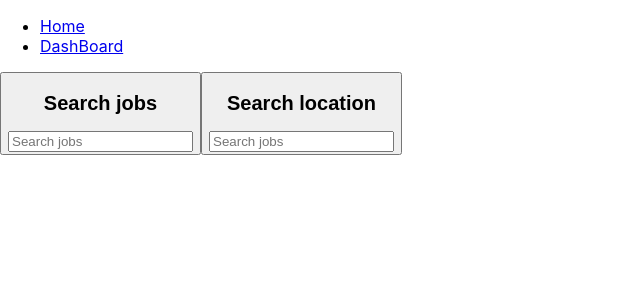
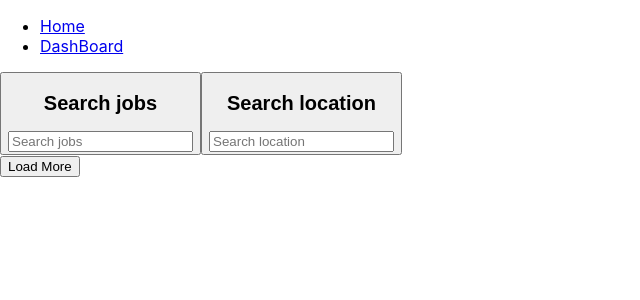
Before and after one commit to ianflod/project_jobby, a React (Create React App) app in the folder client/: page / in a window 1280 px wide. Shown: the top 300 px of the page, without its empty margins (0-640 px from the left). Built offline with nearby package versions, Linux system fonts and the light colour scheme; no server answers.

Commit message:
pagination

```diff
--- a/client/src/components/ReedJobs/ReedJobsList.js
+++ b/client/src/components/ReedJobs/ReedJobsList.js
@@ -1,14 +1,31 @@
-import React from "react";
+import React, { paginate, useState, useEffect } from "react";
 import ReedJob from './ReedJob.js';
 
 const ReedJobsList = ({ reedJobs }) => {
-	const reedJobsElements = reedJobs.map
+
+	const [paginate, setpaginate] = useState(5);
+	const load_more = () => {
+		setpaginate((prevValue) => prevValue + 5);
+	};
+
+
+
+	const reedJobsElements = reedJobs.slice(0, paginate).map
 		((reedJob, index) => <ReedJob reedJob={reedJob} key={index} />);
 	return (
-		<div>
+		<>
+			<div>
 
-			{reedJobsElements}
-		</div>)
+				{reedJobsElements}
+			</div>
+
+			<button onClick={load_more}>Load More</button>
+
+
+		</>
+	)
+
+
 }
 
 export default ReedJobsList;
--- a/client/src/components/search.js
+++ b/client/src/components/search.js
@@ -2,14 +2,20 @@ import React, { useState } from "react";
 import ReedJobsList from './ReedJobs/ReedJobsList.js';
 import Scroll from './ReedJobs/Scroll';
 
-const Search = ({ filteredJobs }) => {
+const Search = ({ filterTitle, filterLocation }) => {
 
   const [searchField, setSearchField] = useState("");
 
 
-  const handleChange = e => {
-    filteredJobs(e.target.value)
+  const handleTitle = e => {
+    filterTitle(e.target.value)
   }
+
+  const handleLocation = e => {
+    filterLocation(e.target.value)
+  }
+
+
 
   // function reedJobsList() {
   //   return (
@@ -29,7 +35,7 @@ const Search = ({ filteredJobs }) => {
           <input
             type="search"
             placeholder="Search jobs"
-            onChange={handleChange}
+            onChange={handleTitle}
           />
         </div>
       </button>
@@ -40,8 +46,8 @@ const Search = ({ filteredJobs }) => {
         <div >
           <input
             type="search"
-            placeholder="Search jobs"
-            onChange={handleChange}
+            placeholder="Search location"
+            onChange={handleLocation}
           />
         </div>
       </button>
--- a/client/src/containers/Home.js
+++ b/client/src/containers/Home.js
@@ -1,4 +1,4 @@
-import React, { useState, useEffect, Fragment } from "react"
+import React, { useState, useEffect, Fragment, paginate } from "react"
 import ReedJobsList from "../components/ReedJobs/ReedJobsList"
 import Search from "../components/search";
 
@@ -10,13 +10,25 @@ const Home = ({ reedJobs }) => {
         setFilteredList(reedJobs)
     }, [reedJobs])
 
-    const filteredJobs = (query) => {
-        const filterJobs = reedJobs.filter(
-            reedJob => {
+    const filterTitle = (query) => {
+        const filterJobs = filteredList.filter(
+            filteredList => {
                 return (
-                    reedJob.jobTitle.toLowerCase()
-                        .includes(query.toLowerCase()) ||
-                    reedJob.locationName.toLowerCase()
+                    filteredList.jobTitle.toLowerCase()
+                        .includes(query.toLowerCase())
+                )
+
+            }
+        )
+        setFilteredList(filterJobs)
+
+    }
+
+    const filterLocation = (query) => {
+        const filterJobs = filteredList.filter(
+            filteredList => {
+                return (
+                    filteredList.locationName.toLowerCase()
                         .includes(query.toLowerCase())
 
                 )
@@ -24,18 +36,26 @@ const Home = ({ reedJobs }) => {
             }
         )
         setFilteredList(filterJobs)
+
     }
+
 
 
 
     return (
         <>
             <Fragment>
-                <Search filteredJobs={filteredJobs} />
+                <Search filterTitle={filterTitle} filterLocation={filterLocation} />
                 <ReedJobsList reedJobs={filteredList} />
             </Fragment>
+
+
         </>
     )
+
+
+
+
 
 }
 
```
